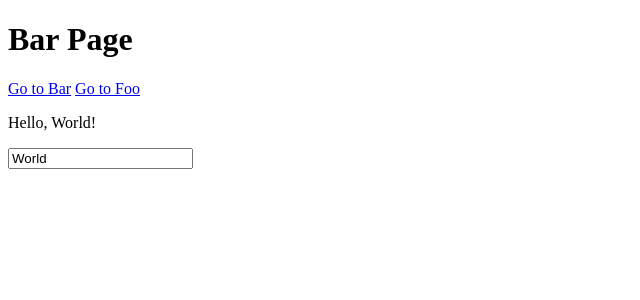
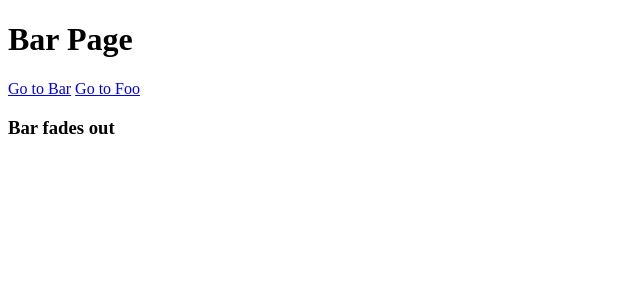
Before and after one commit to mauriziocescon/plg-svelte, a SvelteKit app: page /bar in a window 1280 px wide. Shown: the top 300 px of the page, without its empty margins (0-640 px from the left). Built offline with nearby package versions, Linux system fonts and the light colour scheme.

Commit message:
chore: minor changes

```diff
--- a/src/routes/bar/+page.svelte
+++ b/src/routes/bar/+page.svelte
@@ -1,7 +1,6 @@
 <script lang="ts">
 	import { onDestroy } from 'svelte';
-
-	let name = $state('World');
+	import { fade } from 'svelte/transition';
 
 	onDestroy(() => {
 		console.log('Bar page destroyed');
@@ -14,5 +13,4 @@
 	<a href="/foo">Go to Foo</a>
 </nav>
 
-<p>Hello, {name}!</p>
-<input bind:value={name} placeholder="Enter your name" />
+<h3 out:fade>Bar fades out</h3>
```
